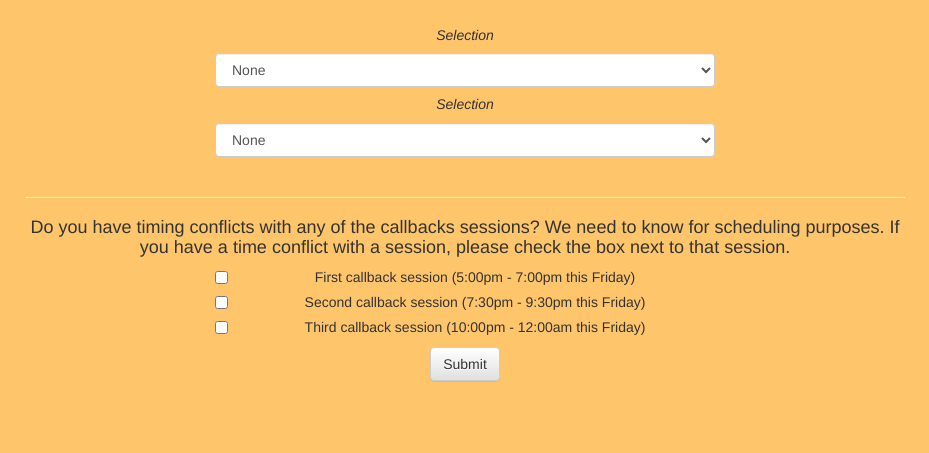
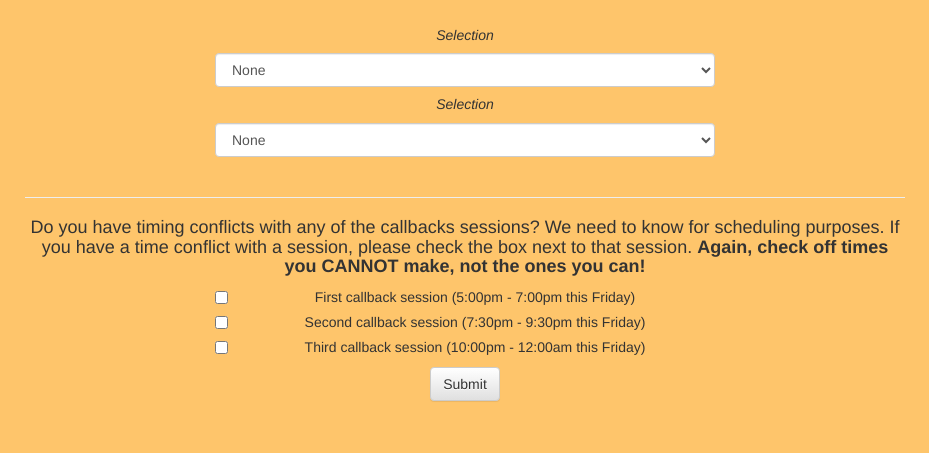
Before and after one commit to Aussieboy11/callbacks_portal, a Django app: template templates/callbackee_make_selections.html in a window 1280 px wide. Shown: the part 347-800 px from the top of the page, without its empty margins (175-1104 px from the left). Run offline with Django 3.2, Linux system fonts and the light colour scheme; the template is opened without the code that fills it, so the values that code supplies are empty; parts of the project's set-up code (start-up, migrations or seed data) failed here and were passed over; some libraries are stand-ins or nearby versions.

Commit message:
update selections page

```diff
--- a/templates/callbackee_make_selections.html
+++ b/templates/callbackee_make_selections.html
@@ -57,7 +57,7 @@
 
 		<div class='warning_div'></div>
 		<hr/>
-		<h4>Do you have timing conflicts with any of the callbacks sessions? We need to know for scheduling purposes. If you have a time conflict with a session, please check the box next to that session.</h4>
+		<h4>Do you have timing conflicts with any of the callbacks sessions? We need to know for scheduling purposes. If you have a time conflict with a session, please check the box next to that session. <strong>Again, check off times you CANNOT make, not the ones you can! </strong></h4>
 
 		<div class="checkbox" style='width:500px;'>
 			<label>
```
